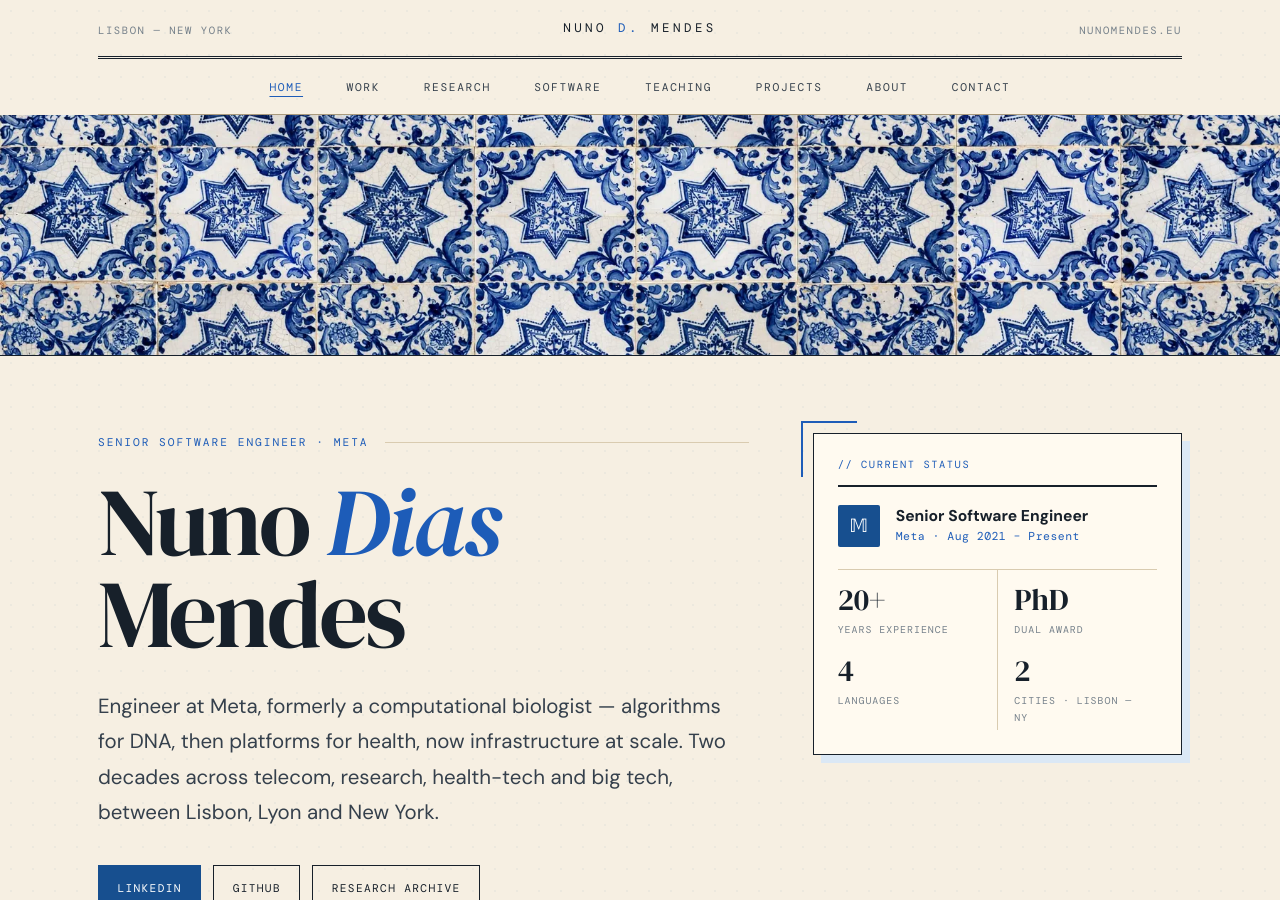
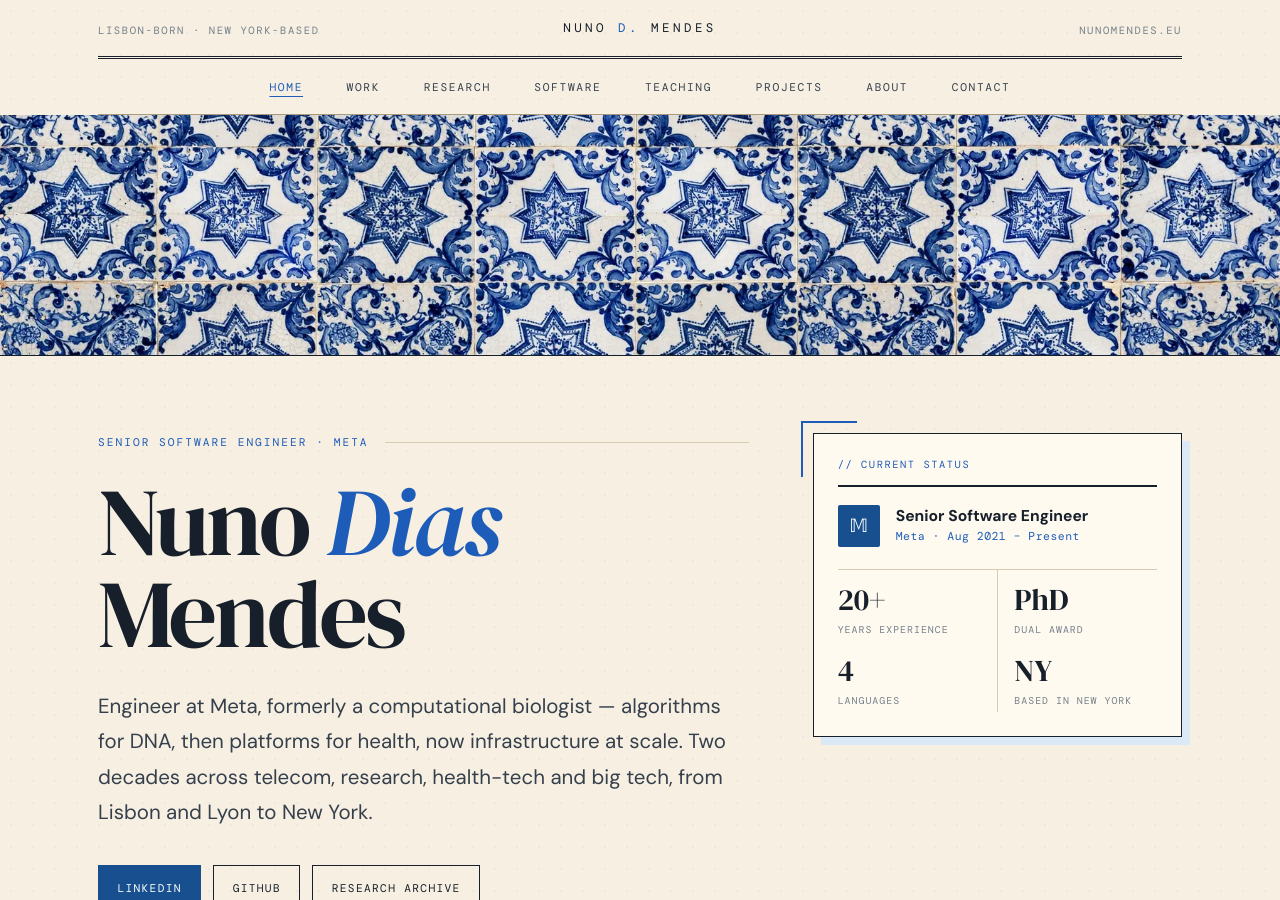
Before and after one commit to nunodelisboa/nunodelisboa.github.io, a Jekyll site: the page built from index.md, in a window 1280 px wide and 900 px high. Built offline with Jekyll 4.4.1, drawn with Linux system fonts in a browser that asks for light colours; some web fonts are replaced; some of the changed text lies outside the part shown.

Commit message:
Correction: Nuno lives in New York (no Lisbon/NY split) — fix masthead, footer, stat, bios

```diff
--- a/_layouts/default.html
+++ b/_layouts/default.html
@@ -24,7 +24,7 @@
   <div class="page">
     <header>
       <div class="masthead">
-        <div class="side">Lisbon — New York</div>
+        <div class="side">Lisbon-born · New York-based</div>
         <a class="brand" href="{{ '/' | relative_url }}">Nuno <span>D.</span> Mendes</a>
         <div class="side">nunomendes.eu</div>
       </div>
@@ -48,7 +48,7 @@
   <div class="foot-band" aria-hidden="true"></div>
   <div class="page">
     <footer>
-      <div class="foot-name">Nuno D. Mendes<small>Lisbon — New York</small></div>
+      <div class="foot-name">Nuno D. Mendes<small>Lisbon-born · New York-based</small></div>
       <div class="foot-links">
         <a href="https://www.linkedin.com/in/nunodiasmendes" target="_blank" rel="noopener">LinkedIn</a>
         <a href="https://github.com/nunodelisboa" target="_blank" rel="noopener">GitHub</a>
--- a/index.md
+++ b/index.md
@@ -15,7 +15,7 @@ description: "Senior Software Engineer at Meta, formerly a computational biologi
     <p class="hero-bio">
       Engineer at Meta, formerly a computational biologist — algorithms for DNA,
       then platforms for health, now infrastructure at scale. Two decades across
-      telecom, research, health-tech and big tech, between Lisbon, Lyon and New York.
+      telecom, research, health-tech and big tech, from Lisbon and Lyon to New York.
     </p>
     <div class="hero-links">
       <a href="https://www.linkedin.com/in/nunodiasmendes" target="_blank" rel="noopener" class="btn btn-primary">LinkedIn</a>
@@ -47,8 +47,8 @@ description: "Senior Software Engineer at Meta, formerly a computational biologi
           <div class="stat-label">Languages</div>
         </div>
         <div class="stat">
-          <div class="stat-num">2</div>
-          <div class="stat-label">Cities · Lisbon — NY</div>
+          <div class="stat-num">NY</div>
+          <div class="stat-label">Based in New York</div>
         </div>
       </div>
     </div>
```
Also changed, not shown: about.md (+1 -1 lines).
